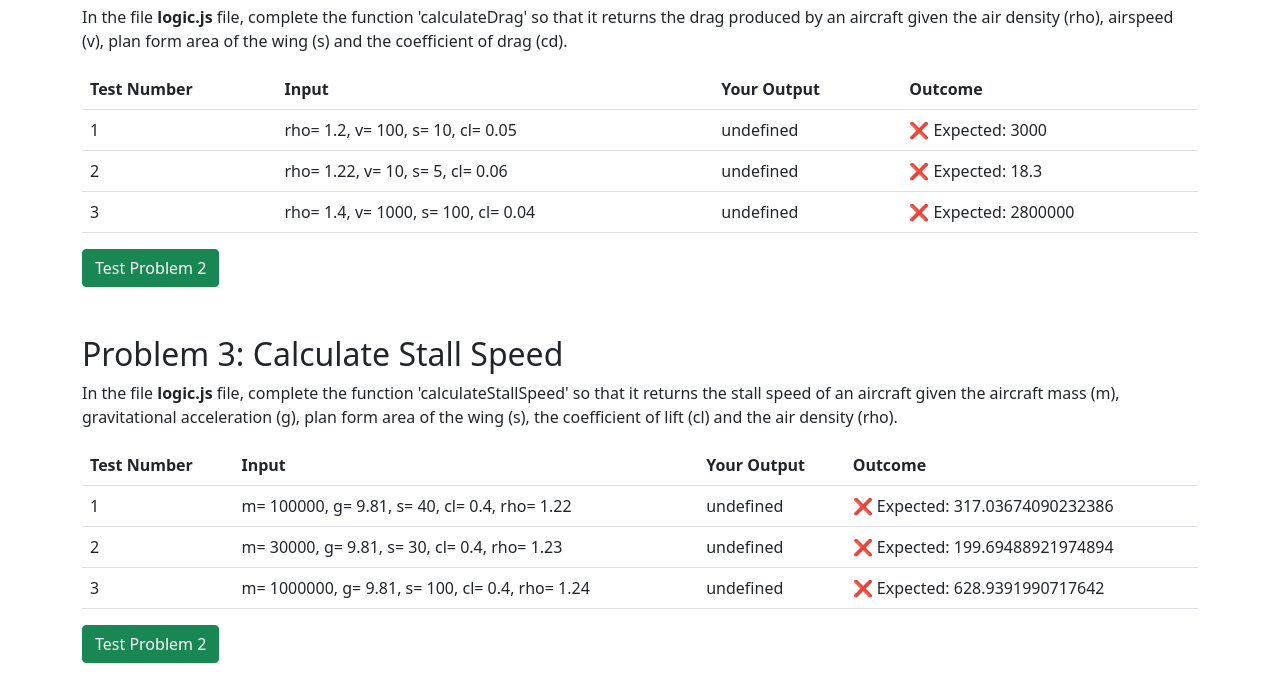
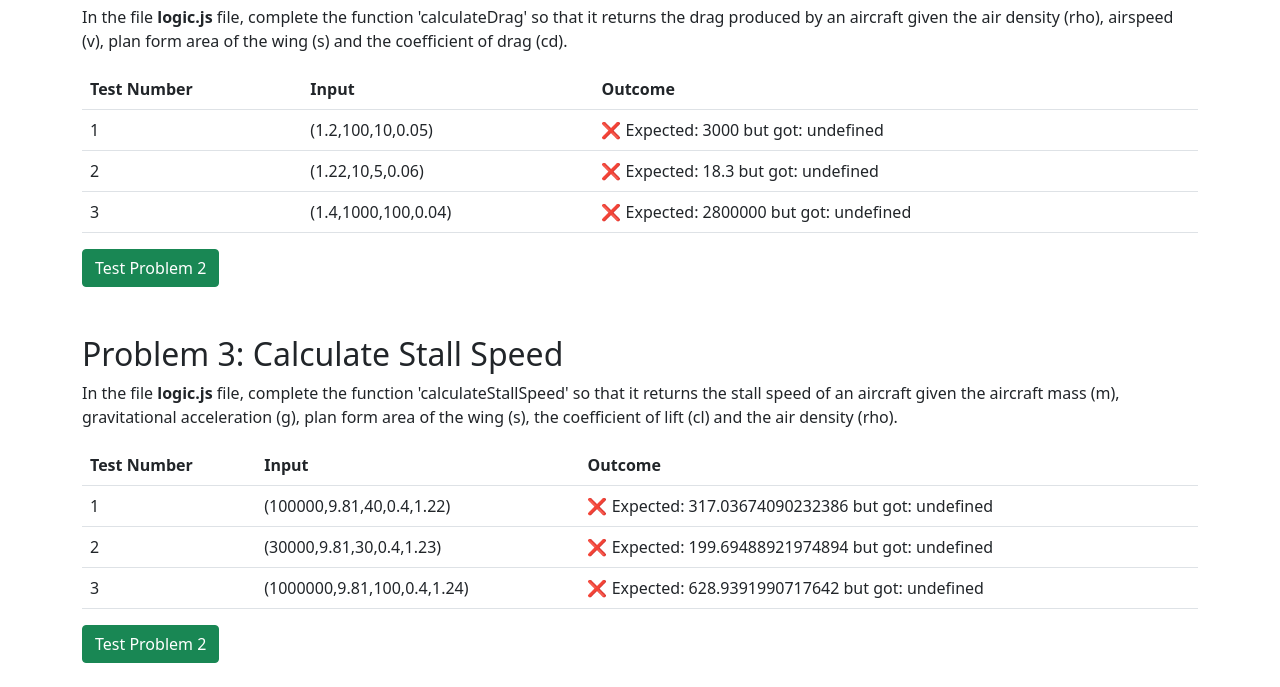
Before and after one commit to sa64r/aerospace-coding-challenges, a plain HTML site: page index.html in a window 1280 px wide. Shown: the part 546-1233 px from the top of the page. Drawn offline with nearby package versions, Linux system fonts and the light colour scheme.

Commit message:
reduced repeating code in connector.js

```diff
--- a/connectors.js
+++ b/connectors.js
@@ -1,5 +1,15 @@
 const numberOfProblems = 3;
 
+
+function renderTable(inputs, outputs, problemNumber, userFunction) {
+    for (let i = 1; i <= inputs.length; i++) {
+        document.getElementById(`problem${problemNumber}-test-input-${i}`).innerText = `(${inputs[i - 1]})`;
+        const userAnswer = userFunction(...inputs[i - 1]);
+        // document.getElementById(`problem${problemNumber}-test-output-${i}`).innerText = userAnswer;
+        document.getElementById(`problem${problemNumber}-test-outcome-${i}`).innerText = outputs[i - 1] === userAnswer ? "✅" : `❌ Expected: ${outputs[i - 1]} but got: ${userAnswer}`;
+    }
+
+}
 
 function problem1() {
     const problemNumber = 1;
@@ -11,12 +21,7 @@ function problem1() {
 
     let outputs = inputs.map(input => 0.5 * input[0] * input[1] ** 2 * input[2] * input[3]);
 
-    for (let i = 1; i <= inputs.length; i++) {
-        document.getElementById(`problem${problemNumber}-test-input-${i}`).innerText = `rho= ${inputs[i - 1][0]}, v= ${inputs[i - 1][1]}, s= ${inputs[i - 1][2]}, cl= ${inputs[i - 1][3]}`;
-        const userAnswer = calculateLift(inputs[i - 1][0], inputs[i - 1][1], inputs[i - 1][2], inputs[i - 1][3]);
-        document.getElementById(`problem${problemNumber}-test-output-${i}`).innerText = userAnswer;
-        document.getElementById(`problem${problemNumber}-test-outcome-${i}`).innerText = outputs[i - 1] === userAnswer ? "✅" : `❌ Expected: ${outputs[i - 1]}`;
-    }
+    renderTable(inputs, outputs, problemNumber, calculateLift);
 }
 
 function problem2() {
@@ -29,12 +34,8 @@ function problem2() {
 
     let outputs = inputs.map(input => 0.5 * input[0] * input[1] ** 2 * input[2] * input[3]);
 
-    for (let i = 1; i <= inputs.length; i++) {
-        document.getElementById(`problem${problemNumber}-test-input-${i}`).innerText = `rho= ${inputs[i - 1][0]}, v= ${inputs[i - 1][1]}, s= ${inputs[i - 1][2]}, cl= ${inputs[i - 1][3]}`;
-        const userAnswer = calculateDrag(inputs[i - 1][0], inputs[i - 1][1], inputs[i - 1][2], inputs[i - 1][3]);
-        document.getElementById(`problem${problemNumber}-test-output-${i}`).innerText = userAnswer;
-        document.getElementById(`problem${problemNumber}-test-outcome-${i}`).innerText = outputs[i - 1] === userAnswer ? "✅" : `❌ Expected: ${outputs[i - 1]}`;
-    }
+    renderTable(inputs, outputs, problemNumber, calculateDrag);
+
 }
 
 function problem3() {
@@ -47,14 +48,8 @@ function problem3() {
 
     let outputs = inputs.map(input => Math.sqrt(2 * input[0] * input[1] / (input[4] * input[2] * input[3])));
 
-    for (let i = 1; i <= inputs.length; i++) {
-        document.getElementById(`problem${problemNumber}-test-input-${i}`).innerText = `m= ${inputs[i - 1][0]}, g= ${inputs[i - 1][1]}, s= ${inputs[i - 1][2]}, cl= ${inputs[i - 1][3]}, rho= ${inputs[i - 1][4]}`;
-        const userAnswer = calculateStallSpeed(inputs[i - 1][0], inputs[i - 1][1], inputs[i - 1][2], inputs[i - 1][3], inputs[i - 1][4]);
-        document.getElementById(`problem${problemNumber}-test-output-${i}`).innerText = userAnswer;
-        document.getElementById(`problem${problemNumber}-test-outcome-${i}`).innerText = outputs[i - 1] === userAnswer ? "✅" : `❌ Expected: ${outputs[i - 1]}`;
-    }
+    renderTable(inputs, outputs, problemNumber, calculateStallSpeed);
 }
-
 
 function main() {
     problem1();
--- a/index.html
+++ b/index.html
@@ -38,25 +38,21 @@
                         <tr>
                             <th>Test Number</th>
                             <th>Input</th>
-                            <th>Your Output</th>
                             <th>Outcome</th>
                         </tr>
                         <tr>
                             <td>1</td>
                             <td id="problem1-test-input-1">rho= , v= , s= , cl= </td>
-                            <td id="problem1-test-output-1">12</td>
                             <td id="problem1-test-outcome-1">✅</td>
                         </tr>
                         <tr>
                             <td>2</td>
                             <td id="problem1-test-input-2">rho= , v= , s= , cl= </td>
-                            <td id="problem1-test-output-2">34</td>
                             <td id="problem1-test-outcome-2">✅</td>
                         </tr>
                         <tr>
                             <td>3</td>
                             <td id="problem1-test-input-3">rho= , v= , s= , cl= </td>
-                            <td id="problem1-test-output-3">20</td>
                             <td id="problem1-test-outcome-3">✅</td>
                         </tr>
                     </table>
@@ -81,25 +77,21 @@
                         <tr>
                             <th>Test Number</th>
                             <th>Input</th>
-                            <th>Your Output</th>
                             <th>Outcome</th>
                         </tr>
                         <tr>
                             <td>1</td>
                             <td id="problem2-test-input-1">rho= , v= , s= , cl= </td>
-                            <td id="problem2-test-output-1">12</td>
                             <td id="problem2-test-outcome-1">✅</td>
                         </tr>
                         <tr>
                             <td>2</td>
                             <td id="problem2-test-input-2">rho= , v= , s= , cl= </td>
-                            <td id="problem2-test-output-2">34</td>
                             <td id="problem2-test-outcome-2">✅</td>
                         </tr>
                         <tr>
                             <td>3</td>
                             <td id="problem2-test-input-3">rho= , v= , s= , cl= </td>
-                            <td id="problem2-test-output-3">20</td>
                             <td id="problem2-test-outcome-3">✅</td>
                         </tr>
                     </table>
@@ -125,25 +117,21 @@
                         <tr>
                             <th>Test Number</th>
                             <th>Input</th>
-                            <th>Your Output</th>
                             <th>Outcome</th>
                         </tr>
                         <tr>
                             <td>1</td>
                             <td id="problem3-test-input-1">rho= , v= , s= , cl= </td>
-                            <td id="problem3-test-output-1">12</td>
                             <td id="problem3-test-outcome-1">✅</td>
                         </tr>
                         <tr>
                             <td>2</td>
                             <td id="problem3-test-input-2">rho= , v= , s= , cl= </td>
-                            <td id="problem3-test-output-2">34</td>
                             <td id="problem3-test-outcome-2">✅</td>
                         </tr>
                         <tr>
                             <td>3</td>
                             <td id="problem3-test-input-3">rho= , v= , s= , cl= </td>
-                            <td id="problem3-test-output-3">20</td>
                             <td id="problem3-test-outcome-3">✅</td>
                         </tr>
                     </table>
```
Also changed, not shown: logic.js (line endings or trailing spaces).
